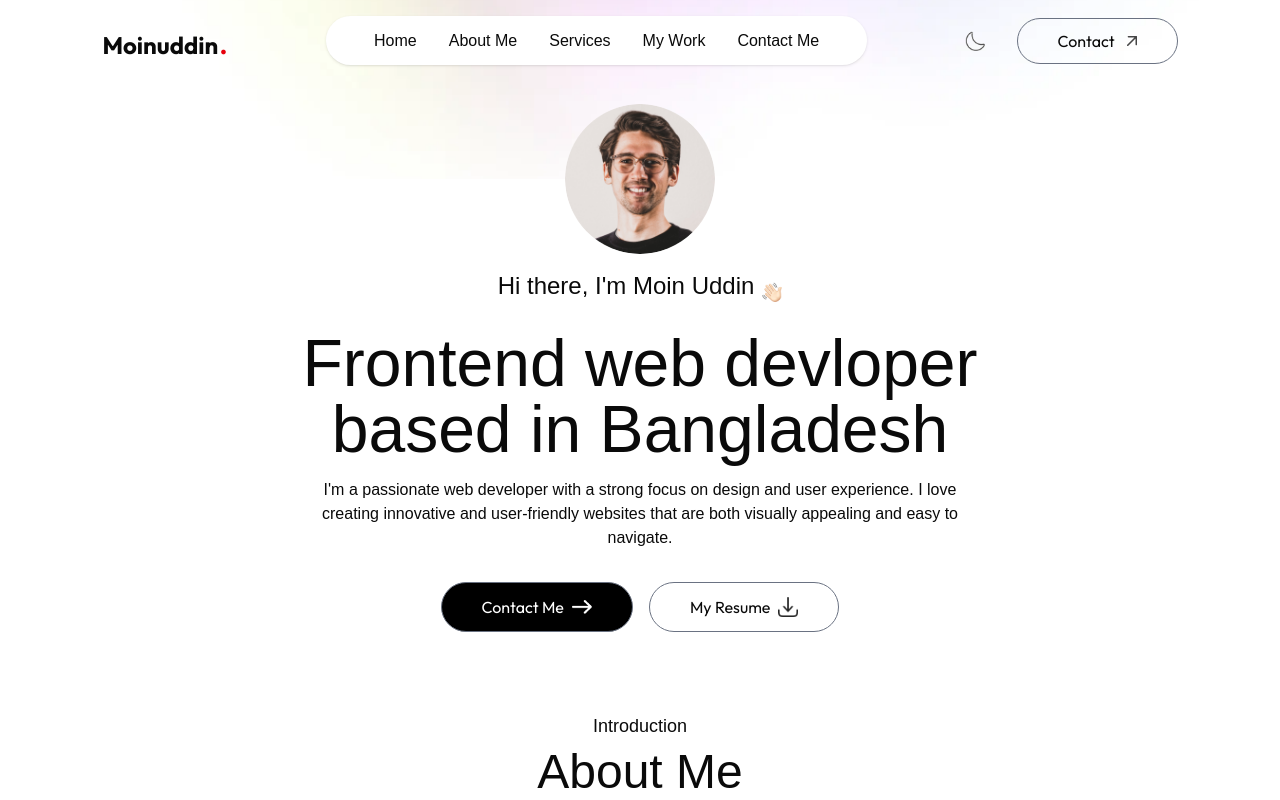
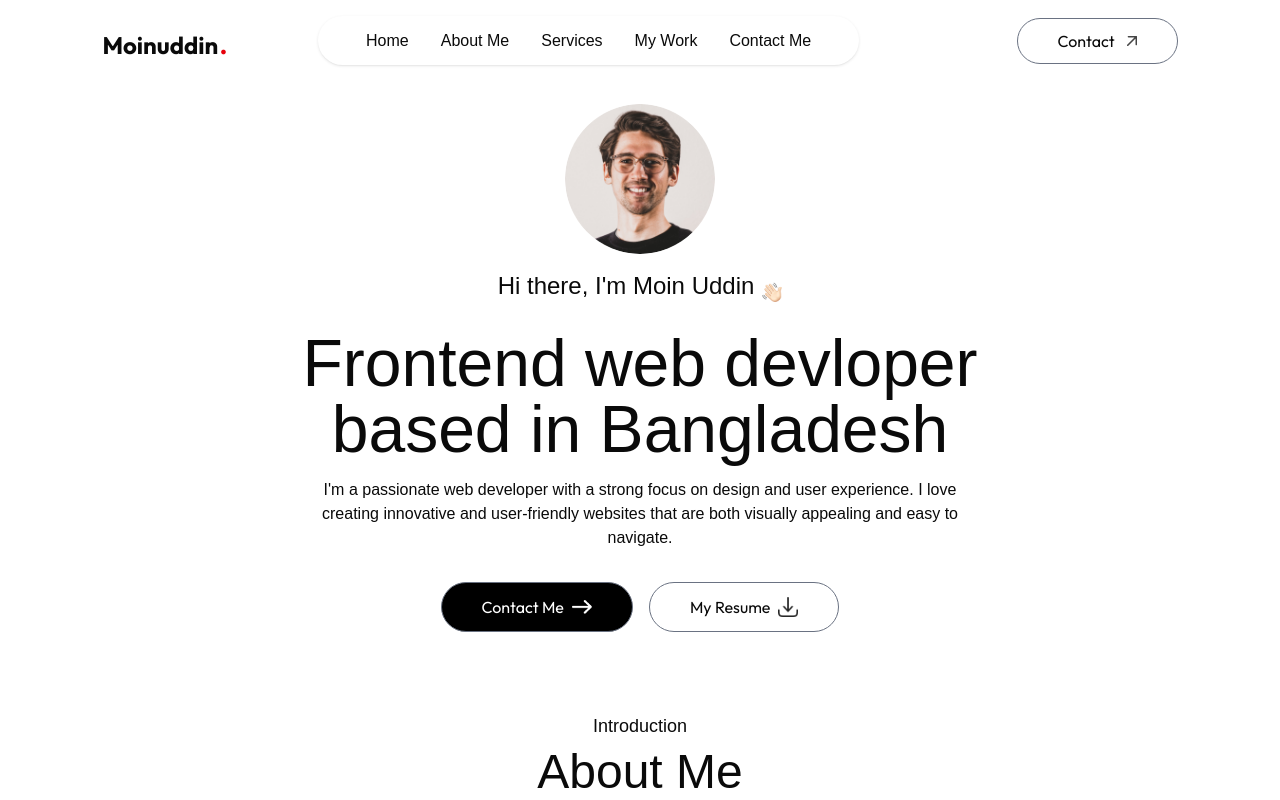
Before and after one commit to Moinuddin-dotcom/Moinuddin-Port-Next, a Next.js app: page / in a window 1280 px wide. Shown: the top 800 px of the page. Built offline with nearby package versions, Linux system fonts and the light colour scheme; a web font is replaced by a local one.

Commit message:
folder structure update - Dark and light mood added

```diff
--- /dev/null
+++ b/app/components/Footer.jsx
@@ -0,0 +1,28 @@
+import { assets } from '@/assets/assets'
+import Image from 'next/image'
+import React from 'react'
+
+export default function Footer() {
+    return (
+        <div className='mt-20'>
+            <div className='text-center'>
+                <span className='text-2xl font-bold'>Moinuddin</span>
+                <span className='text-4xl text-red-600'>.</span>
+            </div>
+            <div className="email flex justify-center items-center gap-2 ">
+                <Image src={assets.mail_icon} alt='mail icon' width={20} height={20} className='cursor-pointer' />moinchy7@gmail.com
+            </div>
+
+            <div className='text-center sm:flex items-center justify-between border-t border-gray-400 mx-[10%] mt-12 py-6'>
+                <p>© 2025 Moinuddin. All rights reserved.</p>
+                <ul className='flex items-center gap-10 justify-center mt-4 sm:mt-0'>
+                    <li><a target='_blank' href='https://github.com/Moinuddin-dotcom'>Github</a></li>
+                    <li><a target='_blank' href='https://www.linkedin.com/in/md-moinuddin-chowdhury-67098123b/'>Linkedin</a></li>
+                    <li><a target='_blank' href='https://x.com/moinchy7'>Twitter</a></li>
+                    {/* <li><a target='_blank' href='https://www.instagram.com/moinchy7/'>Instagram</a></li>
+                    <li><a target='_blank' href='https://www.youtube.com/channel/UC1x2-9-8x7-1-2-3-4-5-6-7-8-9'>Youtube</a></li> */}
+                </ul>
+            </div>
+        </div>
+    )
+}
--- a/app/components/Navbar.jsx
+++ b/app/components/Navbar/Navbar.jsx
@@ -2,6 +2,7 @@ import { assets } from '@/assets/assets'
 import Image from 'next/image'
 import { Ovo } from "next/font/google";
 import { useEffect, useRef, useState } from 'react';
+import DarkLight from './components/DarkLight';
 
 const ovo = Ovo({
     weight: ["400"],
@@ -34,7 +35,7 @@ export default function Navbar() {
     return (
         <>
             <div className='fixed top-0 right-0 w-11/12 -z-10 translate-y-[-80%]'>
-                <Image src={assets.header_bg_color} alt='Bg' className='w-full' />
+                {/* <Image src={assets.header_bg_color} alt='Bg' className='w-full' /> */}
             </div>
             <nav className={`flex justify-between items-center w-full fixed px-5 lg:px-8 xl:px-[8%] py-4 z-50 ${isScroll ? 'bg-white/20 opacity-80 backdrop-blur-lg shadow-sm' : ''}`}>
                 <a href="#top">
@@ -52,9 +53,10 @@ export default function Navbar() {
                     <li><a className={ovo.className} href="#contact">Contact Me</a></li>
                 </ul>
                 <div className='flex items-center gap-4'>
-                    <button>
-                        <Image src={assets.moon_icon} alt='moon icon' width={20} height={20} className='cursor-pointer' />
-                    </button>
+                    {/* <button> */}
+                        {/* <Image src={assets.moon_icon} alt='moon icon' width={20} height={20} className='cursor-pointer' /> */}
+                        <DarkLight />
+                    {/* </button> */}
 
 
                     <a href="#contact" className='hidden lg:flex items-center gap-3 px-10 py-2.5 border border-gray-500 rounded-full ml-4'>
--- /dev/null
+++ b/app/components/Navbar/components/DarkLight.jsx
@@ -0,0 +1,22 @@
+'use client';
+
+// import { Button } from "@/components/ui/button";
+import { Toggle } from "@/components/ui/toggle";
+import { Moon, Sun } from "lucide-react";
+import { useTheme } from "next-themes";
+
+export default function DarkLight() {
+    const { theme, setTheme } = useTheme();
+    return (
+
+        <Toggle
+            aria-label="Toggle bold"
+            onClick={() => setTheme(theme === "light" ? "dark" : "light")}>
+            {
+                theme === 'light' ? <Moon className="h-10 w-10 rotate-0 scale-100 dark:-rotate-90 dark:scale-0" /> :
+                    <Sun className="h-10 w-10 rotate-90 scale-0 dark:-rotate-0 dark:scale-100" />
+            }
+
+        </Toggle>
+    )
+}
--- a/app/layout.js
+++ b/app/layout.js
@@ -1,5 +1,6 @@
 import { Poppins, Outfit, Ovo } from "next/font/google";
 import "./globals.css";
+import { ThemeProvider } from "next-themes";
 
 const poppins = Poppins({
   weight: ["400", "600", "700"],
@@ -23,11 +24,13 @@ export const metadata = {
 
 export default function RootLayout({ children }) {
   return (
-    <html lang="en" className="scroll-smooth">
+    <html lang="en" className="scroll-smooth" suppressHydrationWarning>
       <body
         className={`${poppins.className} ${outfit.className} ${ovo.className} antialiased leading-6 overflow-x-hidden`}
       >
-        {children}
+        <ThemeProvider attribute={"class"} enableSystem defaultTheme="system">
+          {children}
+        </ThemeProvider>
       </body>
     </html>
   );
--- a/app/page.js
+++ b/app/page.js
@@ -1,8 +1,9 @@
 'use client';
 import About from "./components/About";
 import Contact from "./components/Contact/Contact";
+import Footer from "./components/Footer";
 import Header from "./components/Header";
-import Navbar from "./components/Navbar";
+import Navbar from "./components/Navbar/Navbar";
 import Services from "./components/Services";
 import Work from "./components/Work";
 
@@ -15,6 +16,7 @@ export default function Home() {
       <Services />
       <Work />
       <Contact />
+      <Footer />
     </>
   );
 }
--- /dev/null
+++ b/components/ui/toggle.jsx
@@ -0,0 +1,45 @@
+"use client"
+
+import * as React from "react"
+import * as TogglePrimitive from "@radix-ui/react-toggle"
+import { cva } from "class-variance-authority";
+
+import { cn } from "@/lib/utils"
+
+const toggleVariants = cva(
+  "inline-flex items-center justify-center gap-2 rounded-md text-sm font-medium hover:bg-muted hover:text-muted-foreground disabled:pointer-events-none disabled:opacity-50 data-[state=on]:bg-accent data-[state=on]:text-accent-foreground [&_svg]:pointer-events-none [&_svg:not([class*='size-'])]:size-4 [&_svg]:shrink-0 focus-visible:border-ring focus-visible:ring-ring/50 focus-visible:ring-[3px] outline-none transition-[color,box-shadow] aria-invalid:ring-destructive/20 dark:aria-invalid:ring-destructive/40 aria-invalid:border-destructive whitespace-nowrap",
+  {
+    variants: {
+      variant: {
+        default: "bg-transparent",
+        outline:
+          "border border-input bg-transparent shadow-xs hover:bg-accent hover:text-accent-foreground",
+      },
+      size: {
+        default: "h-9 px-2 min-w-9",
+        sm: "h-8 px-1.5 min-w-8",
+        lg: "h-10 px-2.5 min-w-10",
+      },
+    },
+    defaultVariants: {
+      variant: "default",
+      size: "default",
+    },
+  }
+)
+
+function Toggle({
+  className,
+  variant,
+  size,
+  ...props
+}) {
+  return (
+    <TogglePrimitive.Root
+      data-slot="toggle"
+      className={cn(toggleVariants({ variant, size, className }))}
+      {...props} />
+  );
+}
+
+export { Toggle, toggleVariants }
--- a/package.json
+++ b/package.json
@@ -11,6 +11,7 @@
   "dependencies": {
     "@radix-ui/react-label": "^2.1.6",
     "@radix-ui/react-slot": "^1.2.2",
+    "@radix-ui/react-toggle": "^1.1.8",
     "class-variance-authority": "^0.7.1",
     "clsx": "^2.1.1",
     "lucide-react": "^0.509.0",
@@ -20,6 +21,7 @@
     "react": "^19.0.0",
     "react-dom": "^19.0.0",
     "react-hook-form": "^7.56.3",
+    "react-icons": "^5.5.0",
     "tailwind-merge": "^3.2.0"
   },
   "devDependencies": {
```
Also changed, not shown: 1 other file (tests, documents, lock files or other folders).
